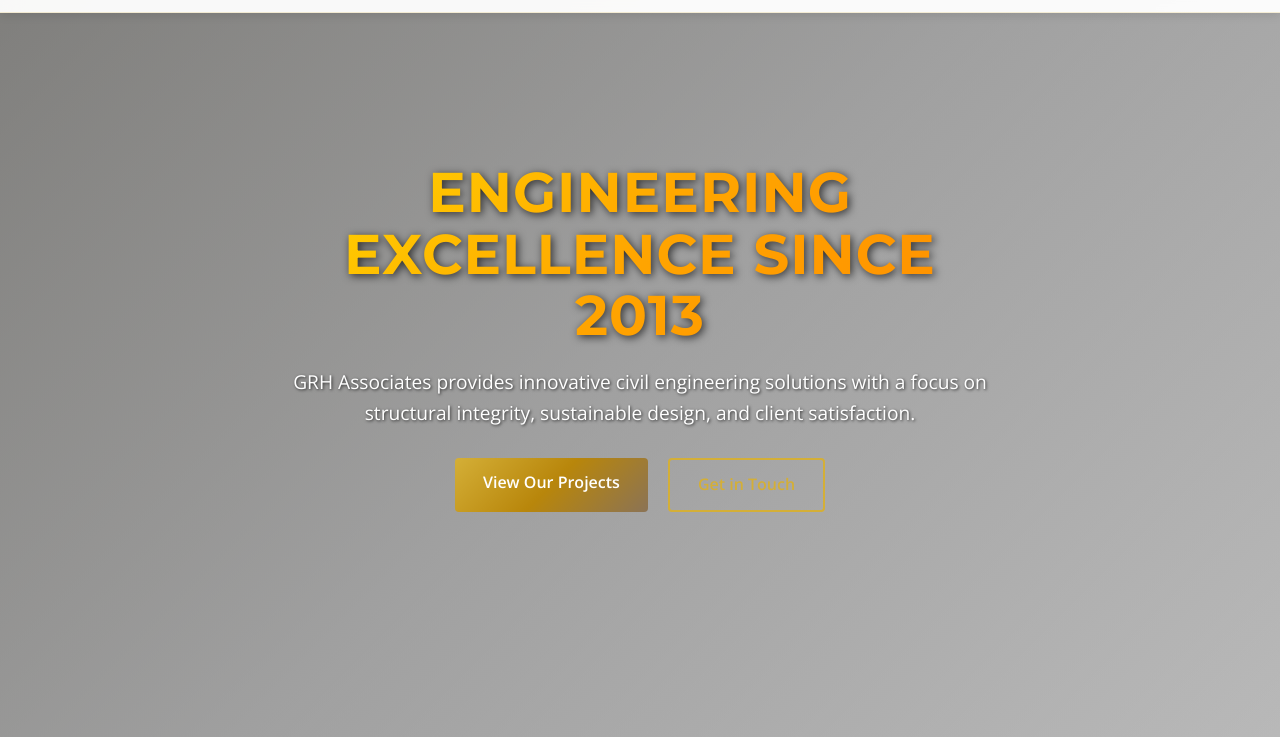
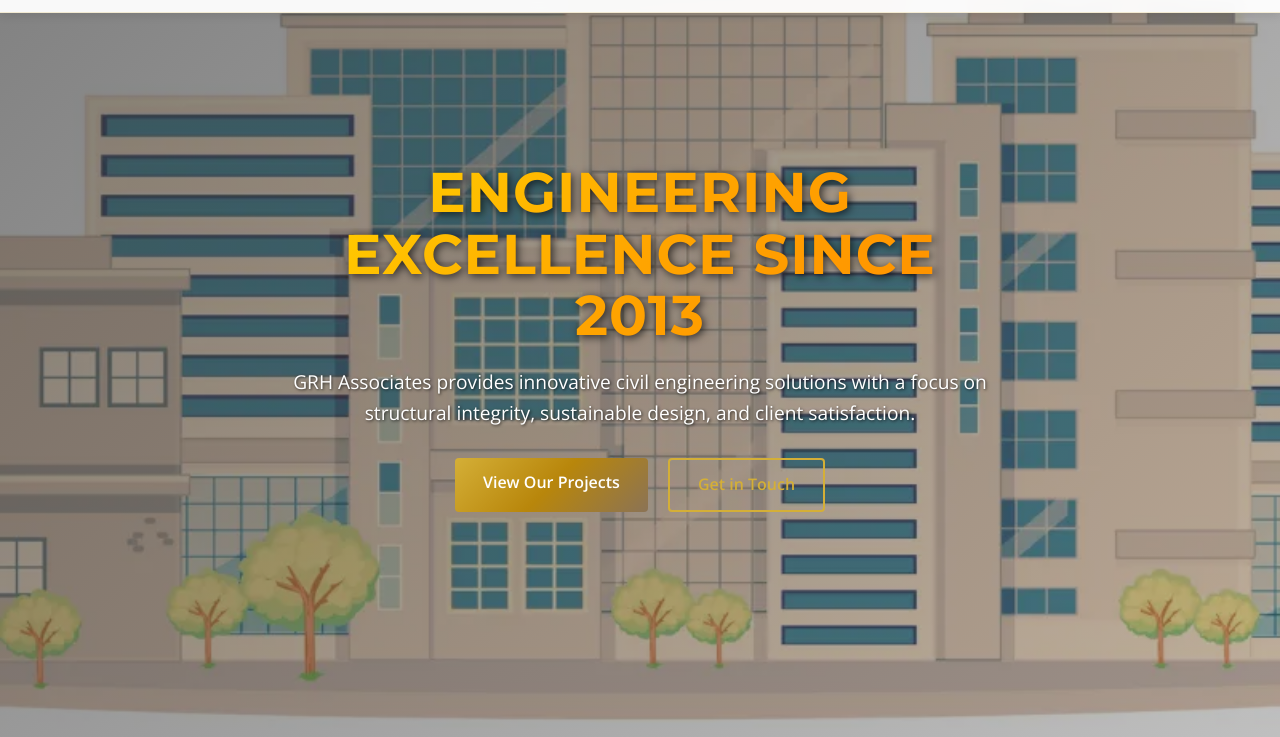
Before and after one commit to nagraajm/grh-associates-website, a plain HTML site: page index.html in a window 1280 px wide. Shown: the part 63-800 px from the top of the page. Drawn offline with nearby package versions, Linux system fonts and the light colour scheme.

Commit message:
Fix hero banner image reference
- Updated CSS to reference hero_banner.webp instead of hero_banner.png
- This fixes the hero banner not displaying after image conversion to WebP format

```diff
--- a/css/style.css
+++ b/css/style.css
@@ -242,7 +242,7 @@
             text-align: center;
             position: relative;
             overflow: hidden;
-            background: url('../images/hero_banner.png');
+            background: url('../images/hero_banner.webp');
             background-size: cover;
             background-position: center;
             background-attachment: fixed;
```
